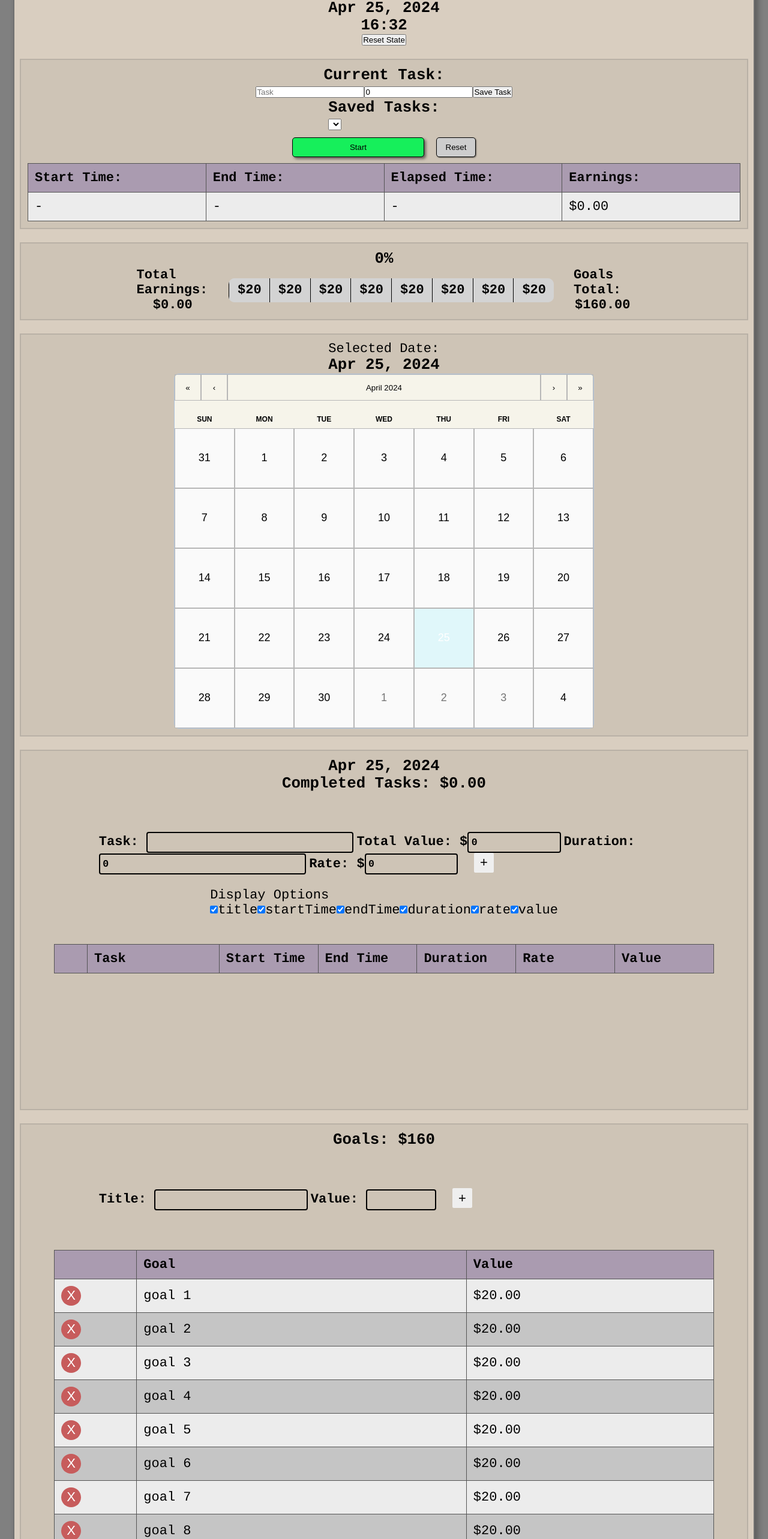
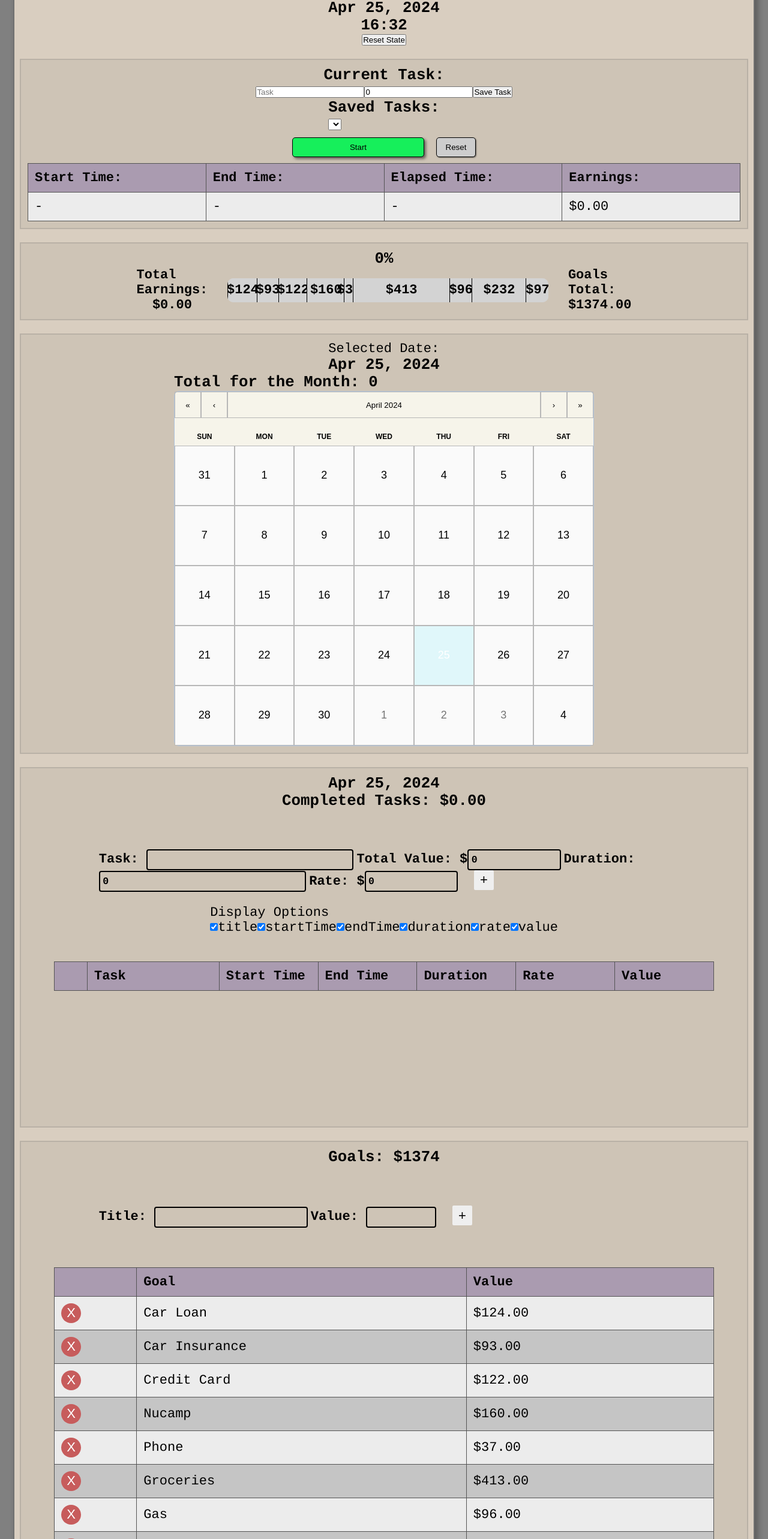
Before and after one commit to mroberts1137/Task-Reactor, a React (Create React App) app: page / in a window 1280 px wide. Shown: the part 223-2789 px from the top of the page at 60% size. Built offline with nearby package versions, Linux system fonts and the light colour scheme.

Commit message:
add monthly total

```diff
--- a/src/app/goalsSlice.js
+++ b/src/app/goalsSlice.js
@@ -3,14 +3,15 @@ import { v4 as uuid } from 'uuid';
 
 const initialState = {
   goalsArray: [
-    { id: uuid(), title: 'goal 1', value: 20 },
-    { id: uuid(), title: 'goal 2', value: 20 },
-    { id: uuid(), title: 'goal 3', value: 20 },
-    { id: uuid(), title: 'goal 4', value: 20 },
-    { id: uuid(), title: 'goal 5', value: 20 },
-    { id: uuid(), title: 'goal 6', value: 20 },
-    { id: uuid(), title: 'goal 7', value: 20 },
-    { id: uuid(), title: 'goal 8', value: 20 }
+    { id: uuid(), title: 'Car Loan', value: 124 },
+    { id: uuid(), title: 'Car Insurance', value: 93 },
+    { id: uuid(), title: 'Credit Card', value: 122 },
+    { id: uuid(), title: 'Nucamp', value: 160 },
+    { id: uuid(), title: 'Phone', value: 37 },
+    { id: uuid(), title: 'Groceries', value: 413 },
+    { id: uuid(), title: 'Gas', value: 96 },
+    { id: uuid(), title: 'Restaurant/Other', value: 232 },
+    { id: uuid(), title: 'Shopping', value: 97 }
   ]
 };
 
--- a/src/components/calendarbox/TaskCalendar.js
+++ b/src/components/calendarbox/TaskCalendar.js
@@ -61,6 +61,36 @@ function TaskCalendar({ handleSelectDate }) {
     return events;
   };
 
+  // Refactor: Just use reduce instead of getTasksByMonth, and getMonthlyTotal
+
+  const getTasksByMonth = useMemo(() => {
+    const taskMap = new Map();
+
+    if (tasks && tasks.taskArray) {
+      tasks.taskArray.forEach((task) => {
+        const taskDate = moment(task.startTime);
+        if (taskDate.isValid()) {
+          const key = taskDate.startOf('month').format();
+          if (!taskMap.has(key)) {
+            taskMap.set(key, []);
+          }
+          taskMap.get(key).push(task);
+        }
+      });
+    }
+    return taskMap;
+  }, [tasks]);
+
+  const getMonthlyTotal = (date) => {
+    const dateKey = moment(date).startOf('month').format();
+    const tasksForDay = getTasksByMonth.get(dateKey) || [];
+    const totalValue = tasksForDay.reduce(
+      (total, task) => total + task.value,
+      0
+    );
+    return totalValue;
+  };
+
   const tileContent = ({ date }) => {
     const events = renderEventsForMonth();
     const event = events.find((event) =>
@@ -73,6 +103,7 @@ function TaskCalendar({ handleSelectDate }) {
 
   return (
     <div>
+      <h3>Total for the Month: {getMonthlyTotal(selectedDate)}</h3>
       <Calendar
         value={selectedDate}
         onClickDay={(date) => handleDateChange(date)}
```
